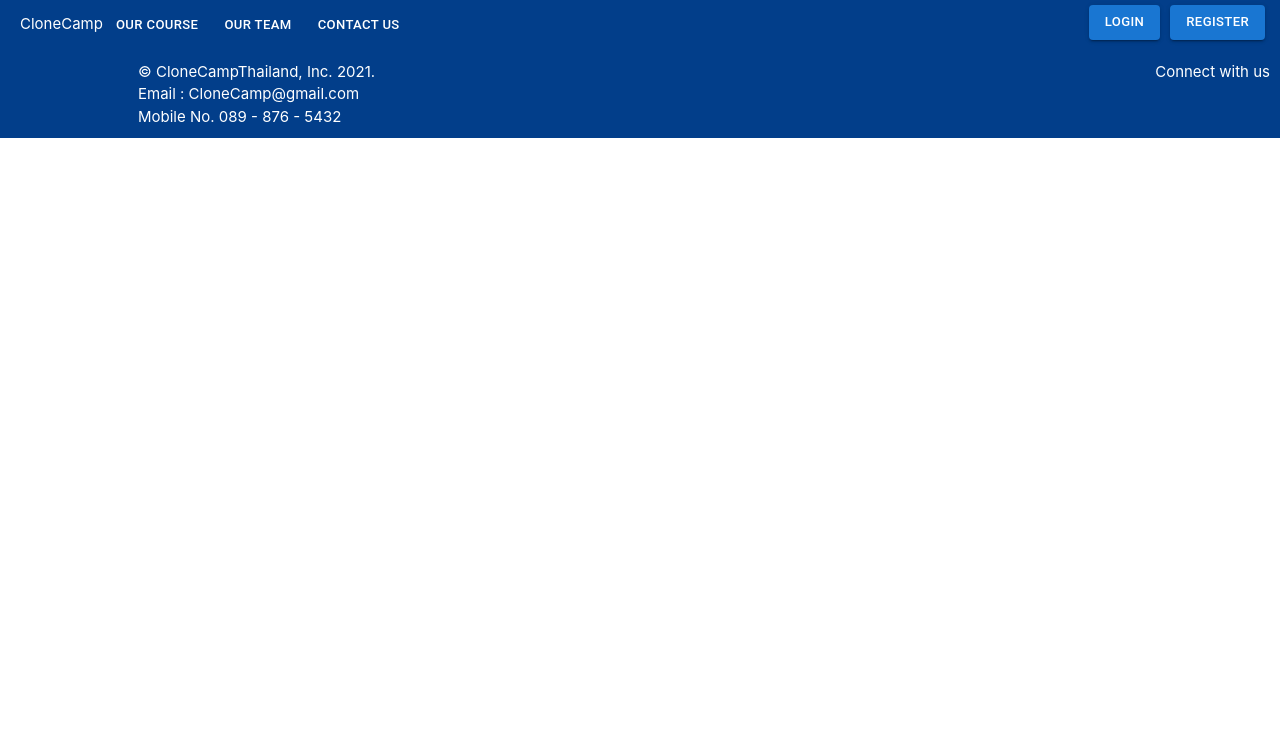
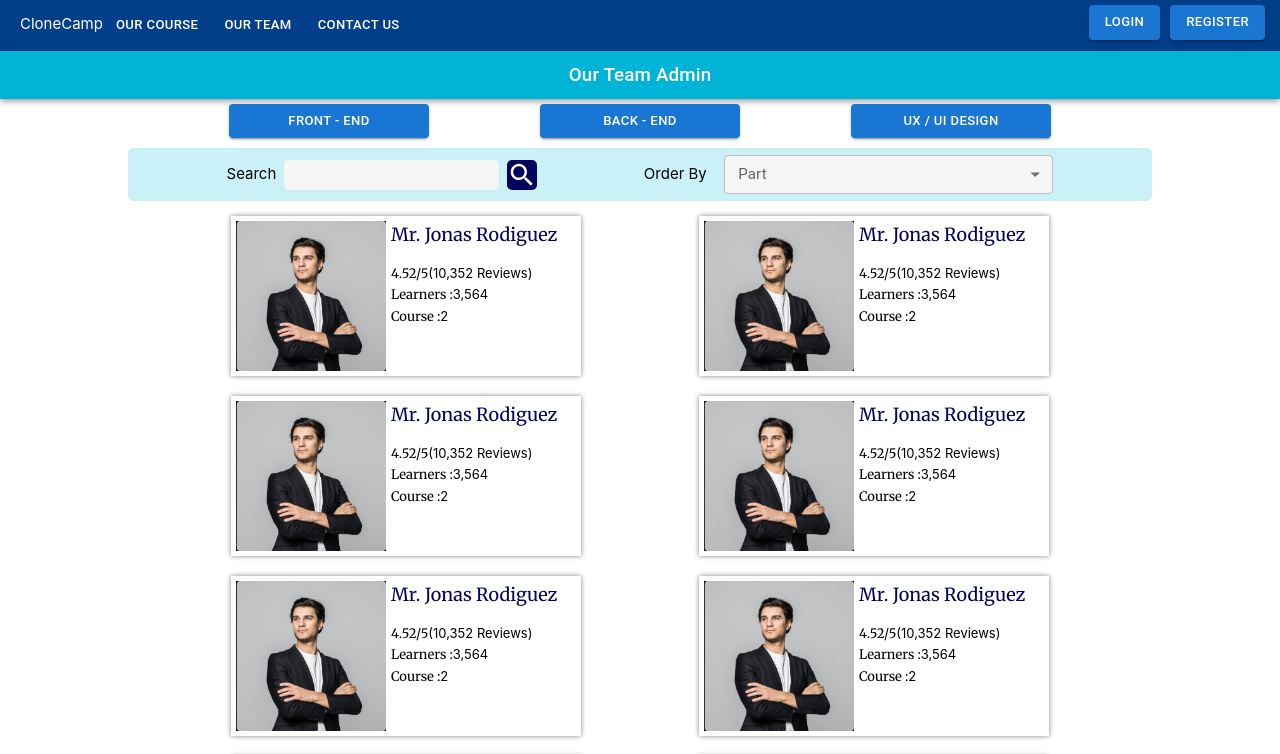
Before and after one commit to Sorawit-Kwanmuk/group-project-front-end, a React (Create React App) app: page / in a window 1280 px wide. Shown: the top 754 px of the page. Built offline with nearby package versions, Linux system fonts and the light colour scheme.

Commit message:
Save OurTeamAdmin CSS

```diff
--- a/src/App.js
+++ b/src/App.js
@@ -17,26 +17,28 @@ import Instructor from "./components/InstructorCard/InstructorCard";
 import "./App.css";
 import ClassroomILearn from "./components/ClassroomILearn/ClassroomILearn";
 import AdminHome from "./components/AdminHome/AdminHome";
+import OurTeamAdmin from "./components/OurTeamAdmin/OurTeamAdmin";
 
 function App() {
   return (
     <>
       <Header />
       {/* <AdminHome /> */}
-      {/* <CourseCard />
-      <MyProfile />
-      <ForgetPassword />
-      <Register />
-      <Login />
-      <ShoppingCart />
-      <OurCourse />
-      <OurTeam />
-      <Instructor />
-      <MainCourseAdmin />
-      <CourseClassroomAdmin />
-      <ContactUsEdit />
-      <ContactUsUser />
-      <ClassroomILearn /> */}
+      {/* <CourseCard /> */}
+      {/* <MyProfile /> */}
+      {/* <ForgetPassword /> */}
+      {/* <Register /> */}
+      {/* <Login /> */}
+      {/* <ShoppingCart /> */}
+      {/* <OurCourse /> */}
+      {/* <OurTeam /> */}
+      {/* <Instructor /> */}
+      {/* <MainCourseAdmin /> */}
+      {/* <CourseClassroomAdmin /> */}
+      {/* <ContactUsEdit /> */}
+      {/* <ContactUsUser /> */}
+      {/* <ClassroomILearn /> */}
+      <OurTeamAdmin />
       <Footer />
     </>
   );
--- /dev/null
+++ b/src/components/OurTeamAdmin/OurTeamAdmin.js
@@ -0,0 +1,125 @@
+import "./styleOurTeam.css";
+import OurTeamBanner from "../../public/images/OurTeamBanner.png";
+import Button from "@mui/material/Button";
+import InputBase from "@mui/material/InputBase";
+import IconButton from "@mui/material/IconButton";
+import SearchIcon from "@mui/icons-material/SearchSharp";
+import InputLabel from "@mui/material/InputLabel";
+import MenuItem from "@mui/material/MenuItem";
+import FormControl from "@mui/material/FormControl";
+import Select from "@mui/material/Select";
+import InstructorCard from "../InstructorCard/InstructorCard";
+import Pagination from "@mui/material/Pagination";
+
+import { InputBaseConfig, IconButtonConfig, ButtonConfig } from "./muiConfig";
+import { useState } from "react";
+import { Box } from "@mui/system";
+import { AppBar, Toolbar, Typography } from "@mui/material";
+function OurTeamAdmin() {
+  const [orderBy, setOrderBy] = useState("");
+  const [page, setPage] = useState(1);
+  const [search, setSearch] = useState("");
+
+  const handleSummitSearch = (e) => {};
+
+  return (
+    <>
+      <div className="divMainControllerOurTeam">
+        <AppBar position="static" style={{ backgroundColor: "#00B4D8" }}>
+          <Toolbar variant="dense">
+            <Typography
+              variant="h6"
+              color="inherit"
+              component="div"
+              align="center"
+              sx={{ width: "100%" }}
+            >
+              Our Team Admin
+            </Typography>
+          </Toolbar>
+        </AppBar>
+        <div className="OurTeamSearch">
+          <div className="buttonSelectOurTeam">
+            <Button sx={ButtonConfig} variant="contained">
+              Front - End
+            </Button>
+            <Button sx={ButtonConfig} variant="contained">
+              Back - End
+            </Button>
+            <Button sx={ButtonConfig} variant="contained">
+              UX / UI Design
+            </Button>
+          </div>
+          <div className="searchBarOurTeam">
+            <div className="searchByInputTextOurTeam">
+              <form action="" onSubmit={handleSummitSearch}>
+                <div className="inputSearchTextOurTeam">
+                  <p>Search</p>
+                  <InputBase
+                    sx={InputBaseConfig}
+                    value={search}
+                    onChange={(e) => setSearch(e.target.value)}
+                  />
+                  <IconButton type="submit" aria-label="search">
+                    <SearchIcon sx={IconButtonConfig} />
+                  </IconButton>
+                </div>
+              </form>
+            </div>
+            <div className="searchBySelectOurTeam">
+              <div className="OrderByOurTeamP">
+                <p>Order By</p>
+              </div>
+              <FormControl size="small" fullWidth>
+                <InputLabel size="small" id="demo-simple-select-label">
+                  Part
+                </InputLabel>
+                <Select
+                  labelId="demo-simple-select-label"
+                  id="demo-simple-select"
+                  value={orderBy}
+                  label="Part"
+                  size="small"
+                  sx={{ backgroundColor: "#f5f5f5" }}
+                  onChange={(e) => setOrderBy(e.target.value)}
+                >
+                  <MenuItem size="small" value={"html"}>
+                    HTML
+                  </MenuItem>
+                  <MenuItem size="small" value={"Css"}>
+                    Css
+                  </MenuItem>
+                  <MenuItem size="small" value={"javaScript"}>
+                    JavaScript
+                  </MenuItem>
+                </Select>
+              </FormControl>
+            </div>
+          </div>
+          <div className="outputSearchFieldOurTeam">
+            <InstructorCard />
+            <InstructorCard />
+            <InstructorCard />
+            <InstructorCard />
+            <InstructorCard />
+            <InstructorCard />
+            <InstructorCard />
+            <InstructorCard />
+            <InstructorCard />
+            <InstructorCard />
+          </div>
+        </div>
+        <div className="divPaginationSearchOurTeam">
+          <Pagination
+            count={10}
+            color="primary"
+            value={page}
+            onChange={(e, value) => setPage(value)}
+          />
+        </div>
+      </div>
+    </>
+  );
+}
+
+export default OurTeamAdmin;
--- /dev/null
+++ b/src/components/OurTeamAdmin/muiConfig.js
@@ -0,0 +1,19 @@
+const InputBaseConfig = {
+  ml: 1,
+  flex: 1,
+  backgroundColor: "#f5f5f5",
+  height: "30px",
+  borderRadius: "5px"
+};
+const IconButtonConfig = {
+  backgroundColor: "#03045E",
+  color: "#fff",
+  borderRadius: "5px",
+  height: "30px",
+  width: "30px"
+};
+const ButtonConfig = {
+  width: "200px",
+  margin: "5px 10px 10px 10px"
+};
+export { InputBaseConfig, IconButtonConfig, ButtonConfig };
--- /dev/null
+++ b/src/components/OurTeamAdmin/styleOurTeam.css
@@ -0,0 +1,70 @@
+.ourCourseBanner {
+  width: 100%;
+}
+
+.ourCourseBanner > img {
+  width: 100%;
+  height: 400px;
+}
+
+.h1OurTeam {
+  position: absolute;
+  top: 18%;
+  left: 10%;
+  color: #fff;
+  font-size: 60px;
+}
+
+.OurTeamSearch {
+  display: flex;
+  justify-content: center;
+  flex-direction: column;
+  width: 80%;
+  margin: 0 auto;
+}
+
+.buttonSelectOurTeam {
+  display: flex;
+  justify-content: space-evenly;
+  flex-direction: row;
+  width: 100%;
+}
+
+.searchBarOurTeam {
+  display: flex;
+  justify-content: space-evenly;
+  flex-direction: row;
+  background-color: #caf0f8;
+  margin-bottom: 10px;
+  border-radius: 5px;
+}
+
+.outputSearchFieldOurTeam {
+  display: flex;
+  justify-content: space-evenly;
+  flex-direction: row;
+  flex-wrap: wrap;
+}
+
+.inputSearchTextOurTeam {
+  display: flex;
+  flex-direction: row;
+  align-items: center;
+}
+
+.searchBySelectOurTeam {
+  display: flex;
+  flex-direction: row;
+  align-items: center;
+  width: 40%;
+}
+
+.OrderByOurTeamP {
+  width: 100px;
+}
+
+.divPaginationSearchOurTeam {
+  width: 100%;
+  display: flex;
+  justify-content: center;
+}
```
Also changed, not shown: src/components/InstructorCard/InstructorCard.js (+16 -16 lines).
